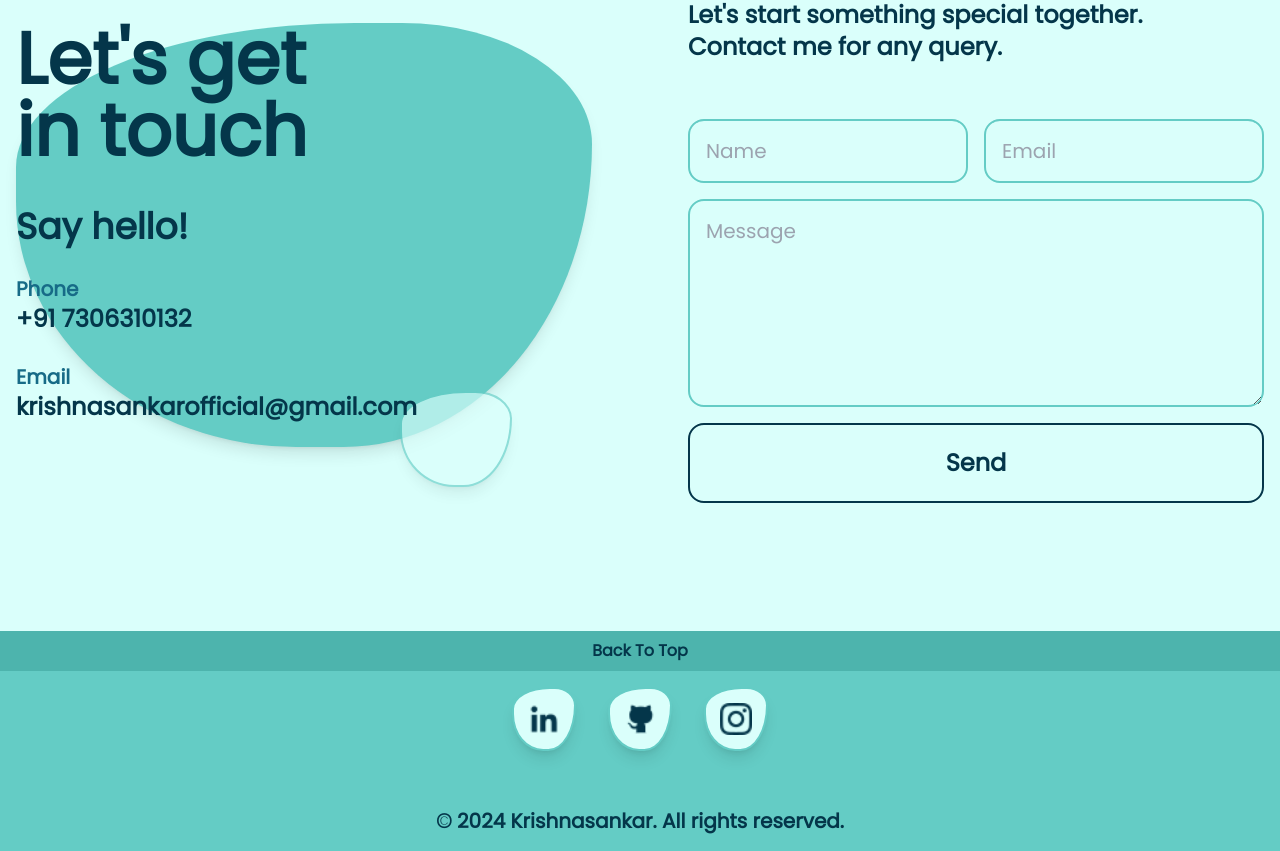
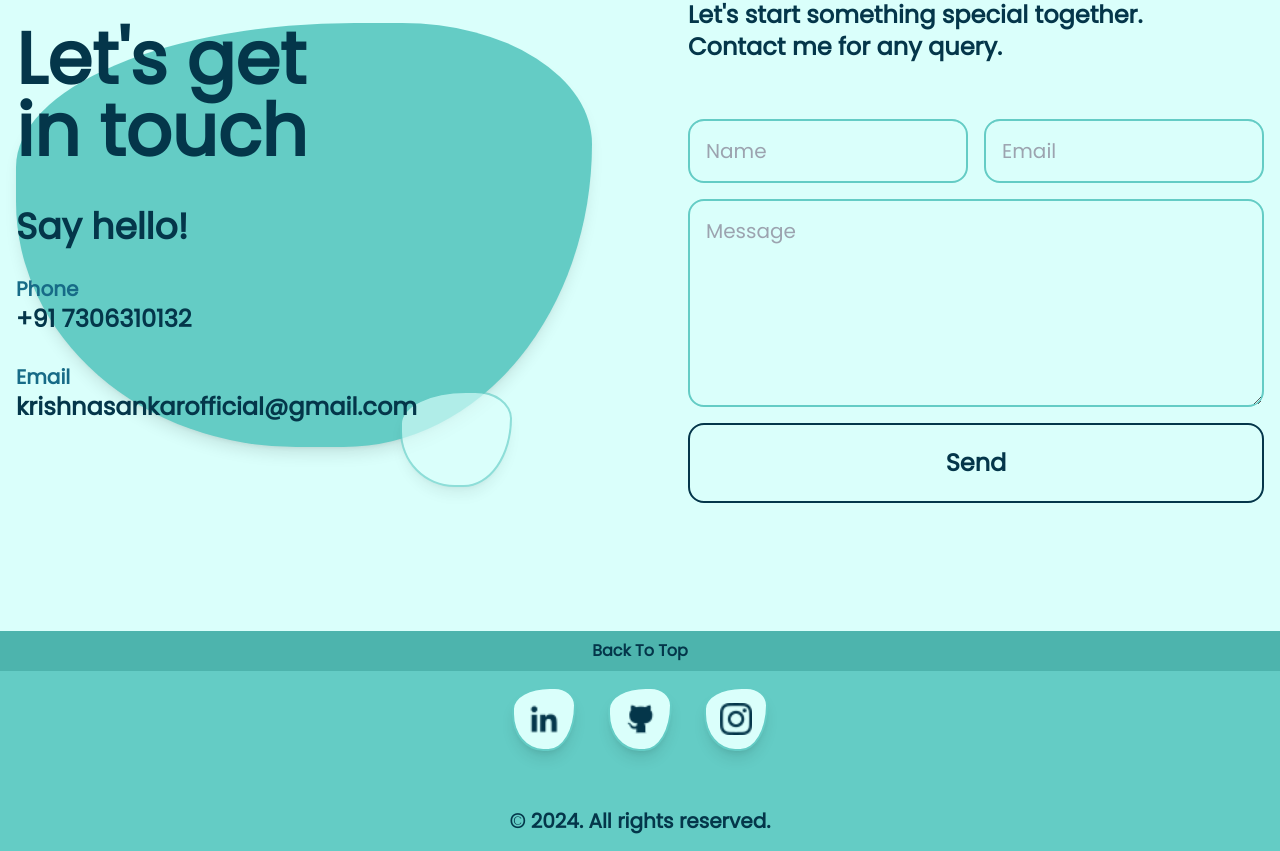
Before and after one commit to krishnasankarkk/krishnasankar-portfolio, a React (Vite) app: page / in a window 1280 px wide. Shown: the part 3180-4031 px from the top of the page. Built offline with nearby package versions, Linux system fonts and the light colour scheme.

Commit message:
Update Footer.jsx

```diff
--- a/src/components/Footer.jsx
+++ b/src/components/Footer.jsx
@@ -21,7 +21,7 @@ function Footer() {
               </a>
           </div>
           <div className="flex flex-row gap-2 items-center justify-center font-semibold text-sm md:text-xl pt-10">
-            <span>&copy; 2024 <a href="/" className="hover:text-theme-1-4 custom-pointer">Krishnasankar</a>. All rights reserved.</span>
+            <span>&copy; 2024. All rights reserved.</span>
           </div>
         </section>
     )
```
